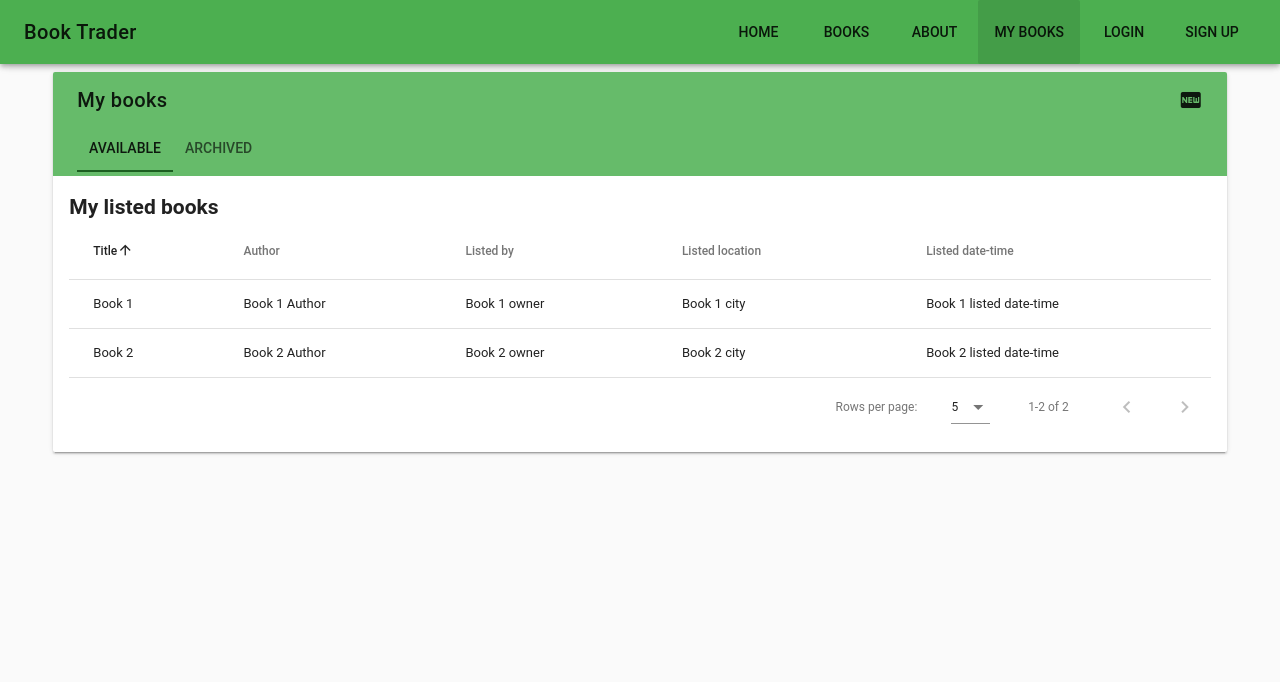
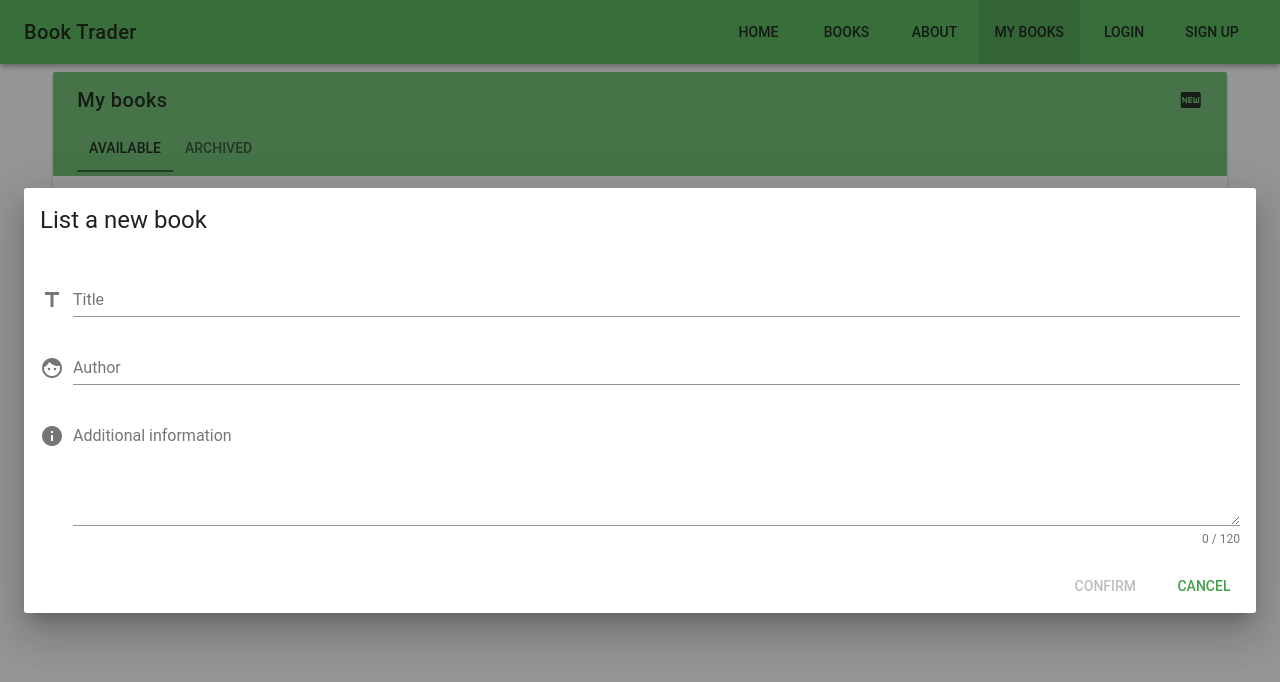
Before and after one commit to bakossandor/book_exchange_project, a Vue app in the folder client/: page /mybooks in a window 1280 px wide. Both pictures are taken after a click on the button "fiber_new". Shown: the top 682 px of the page. Built offline with nearby package versions, Linux system fonts and the light colour scheme.

Commit message:
new book modal template

```diff
--- /dev/null
+++ b/client/src/components/ListNewBookModal.vue
@@ -0,0 +1,80 @@
+<template>
+	<v-layout row justify-center>
+		<v-dialog v-model="dialog" persistent>
+			<v-card>
+				<v-card-title class="headline">List a new book</v-card-title>
+				<v-card-text>
+					<v-form v-model="valid">
+						<v-text-field
+							color="green lighten-1"
+							prepend-icon="title"
+							name="title"
+							label="Title"
+							type="text"
+							v-model="bookData.title"
+							:rules="[rules.required]"
+						></v-text-field>
+
+						<v-text-field
+							color="green lighten-1"
+							prepend-icon="face"
+							name="author"
+							label="Author"
+							type="text"
+							v-model="bookData.author"
+							:rules="[rules.required]"
+						></v-text-field>
+
+						<v-textarea
+							color="green lighten-1"
+							v-model="otherInfo"
+							prepend-icon="info"
+							label="Additional information"
+							counter
+							maxlength="120"
+							single-line
+						></v-textarea>
+					</v-form>
+				</v-card-text>
+				<v-card-actions>
+					<v-spacer></v-spacer>
+					<v-btn
+						color="green darken-1"
+						flat
+						@click.native="dialog=false"
+						:disabled=!valid
+					>Confirm</v-btn>
+
+					<v-btn
+						color="green darken-1"
+						flat
+						@click.native="dialog=false"
+					>Cancel</v-btn>
+				</v-card-actions>
+			</v-card>
+		</v-dialog>
+	</v-layout>
+</template>
+<script>
+export default {
+	data() {
+		return {
+			valid: "",
+			dialog: false,
+			bookData: {
+				title: "",
+				author: "",
+				otherInfo: ""
+			},
+			rules: {
+				required: value => !!value || "Required."
+			}
+		}
+	},
+	methods: {
+		openModal() {
+			this.dialog = true
+		}
+	}
+}
+</script>
--- a/client/src/views/MyBooks.vue
+++ b/client/src/views/MyBooks.vue
@@ -5,7 +5,7 @@
                 <v-toolbar class="green lighten-1 py-1" dense flat tabs>
                     <v-toolbar-title>My books</v-toolbar-title>
 					<v-spacer></v-spacer>
-					<v-btn icon>
+					<v-btn icon @click="openModal">
 						<v-icon>fiber_new</v-icon>
 					</v-btn>
 					<v-tabs
@@ -31,21 +31,31 @@
 					</v-tabs-items>
                 </v-card-text>
             </v-card>
+			<list-new-book ref="newBook"></list-new-book>
         </v-flex>
     </v-layout>
 </template>
 <script>
 import MyListedBooks from "../components/MyListedBooks.vue"
 import MyArchivedBooks from "../components/MyArchivedBooks.vue"
+import ListNewBook from "../components/ListNewBookModal.vue"
+
 export default {
 	data() {
 		return {
 			tabs: null,
+
 		};
 	},
 	components: {
 		MyListedBooks,
-		MyArchivedBooks
+		MyArchivedBooks,
+		ListNewBook
+	},
+	methods: {
+		openModal() {
+			this.$refs.newBook.openModal()
+		}
 	}
 };
 </script>
```
